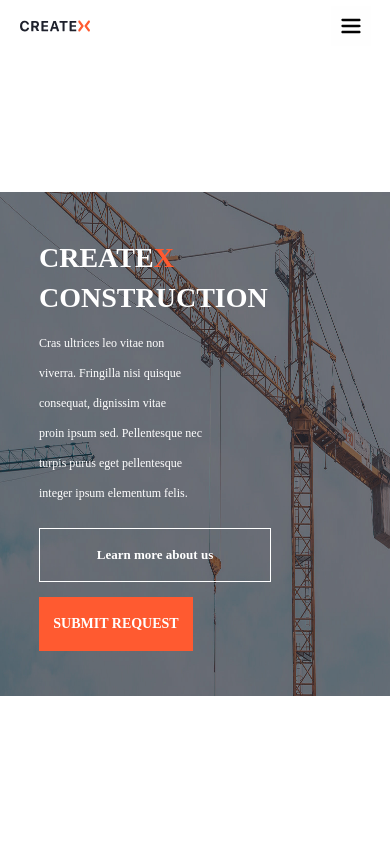
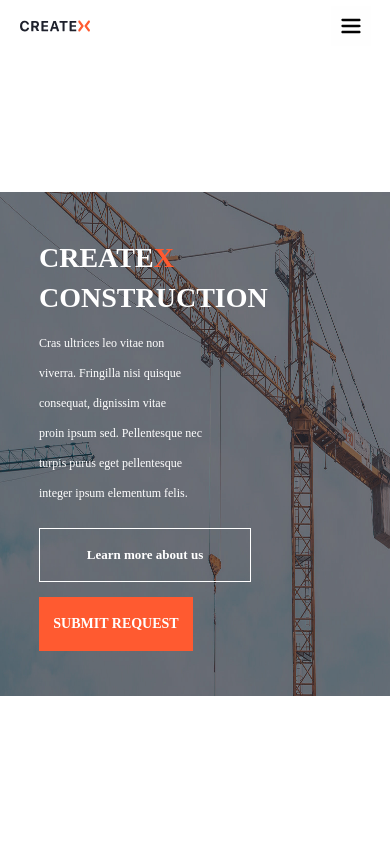
Before and after one commit to MrSuharik91/createx, a Vue app: page / in a window 390 px wide. Shown: the top 844 px of the page. Built offline with nearby package versions, Linux system fonts and the light colour scheme.

Commit message:
add @media

```diff
--- a/src/components/construction.vue
+++ b/src/components/construction.vue
@@ -153,7 +153,7 @@
     line-height: 40px;
   }
   .learn {
-    width: 230px;
+    width: 210px;
     font-size: 13px;
     white-space: nowrap;
   }
```
